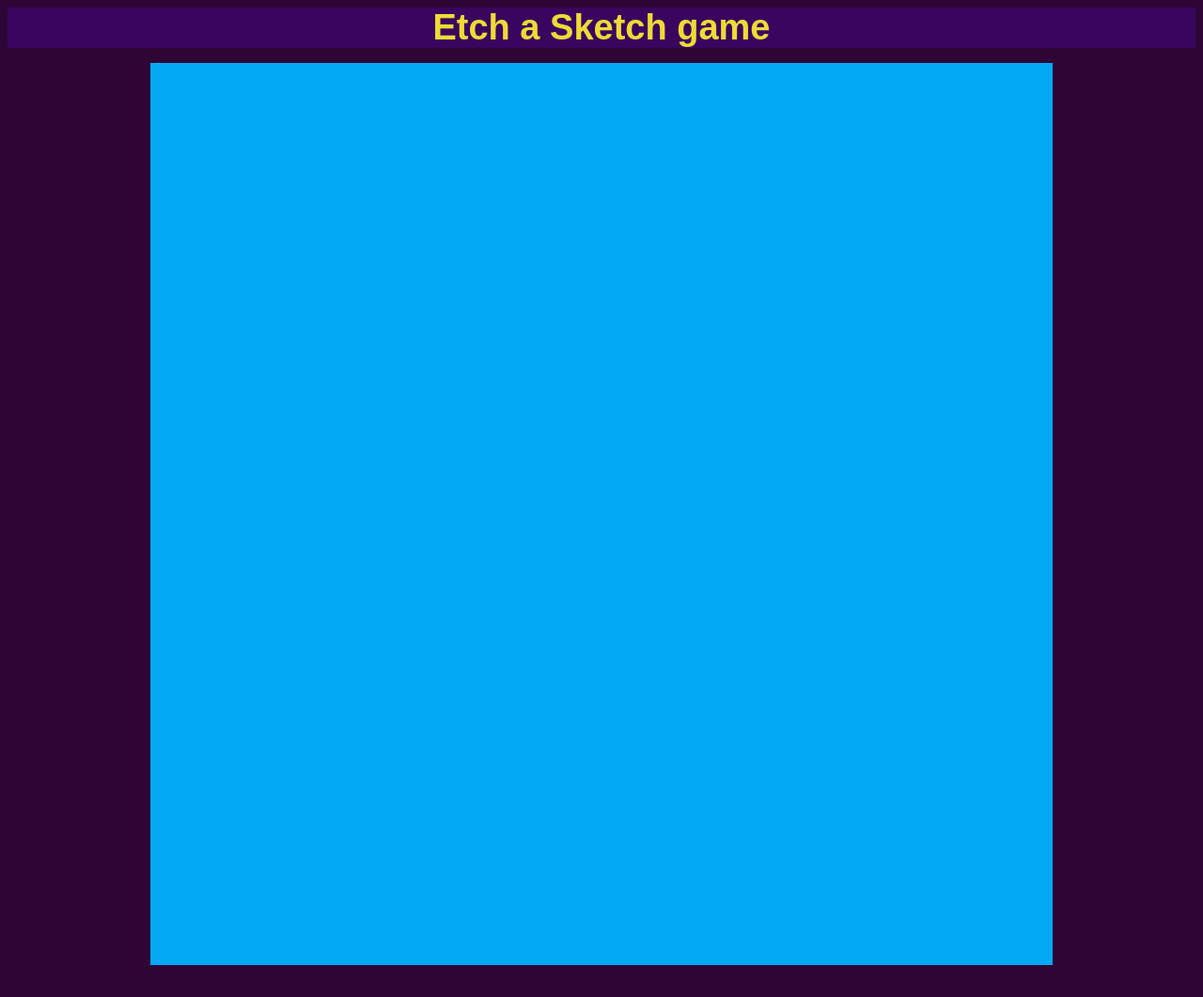
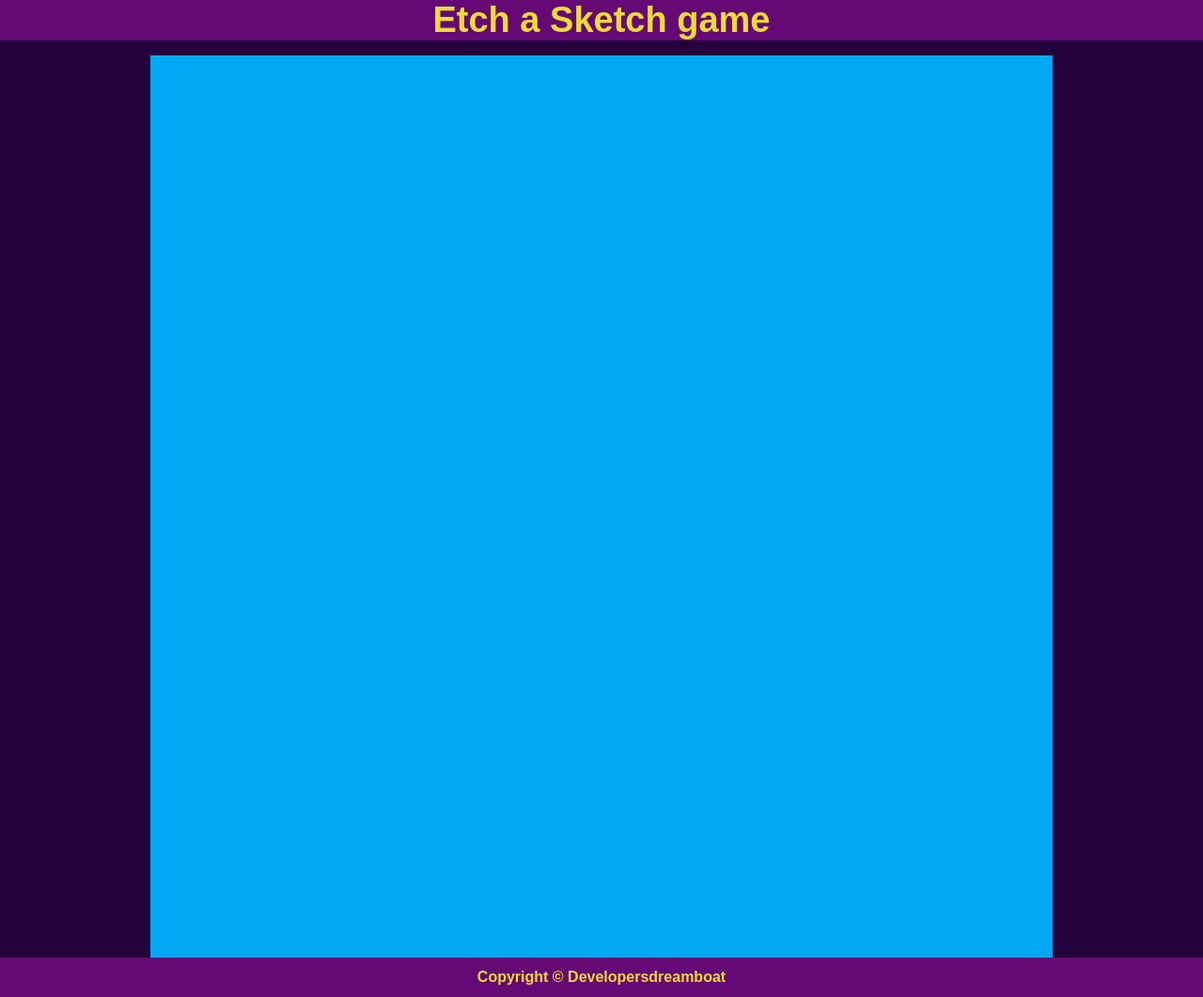
Before and after one commit to Developersdreamboat/etch-a-sketch, a plain HTML site: page index.html in a window 1280 px wide. Shown: the whole page at 94% size. Before the commit the page ends 1035 px from the top, so only its background shows below. Drawn offline with Linux system fonts and the light colour scheme.

Commit message:
Add footer and its styles

```diff
--- a/css/style.css
+++ b/css/style.css
@@ -1,17 +1,29 @@
 body {
   font-family: 'Quicksand', sans-serif;
-  background-color: #2e0535;
+  background-color: #23023b;
+  margin: 0;
+  padding: 0;
   display: block;
 }
 
+.header,
+.footer {
+  color: #eedb36;
+  font-weight: 700;
+  background-color: #650a75;
+  text-align: center;
+}
+
 .header {
-  color: #eedb36;
   font-size: 38px;
-  font-weight: 700;
-  background-color: #39055e;
   margin: 0 0 16px 0;
   padding: 0;
-  text-align: center;
+}
+
+.footer {
+  font-size: 16px;
+  margin: 0 0 0 0;
+  padding: 12px 0;
 }
 
 .container {
--- a/index.html
+++ b/index.html
@@ -9,5 +9,6 @@
 <body>
   <div class="header">Etch a Sketch game</div>
   <div class="container"></div>
+  <div class="footer">Copyright © Developersdreamboat</div>
 </body>
 </html>
```
